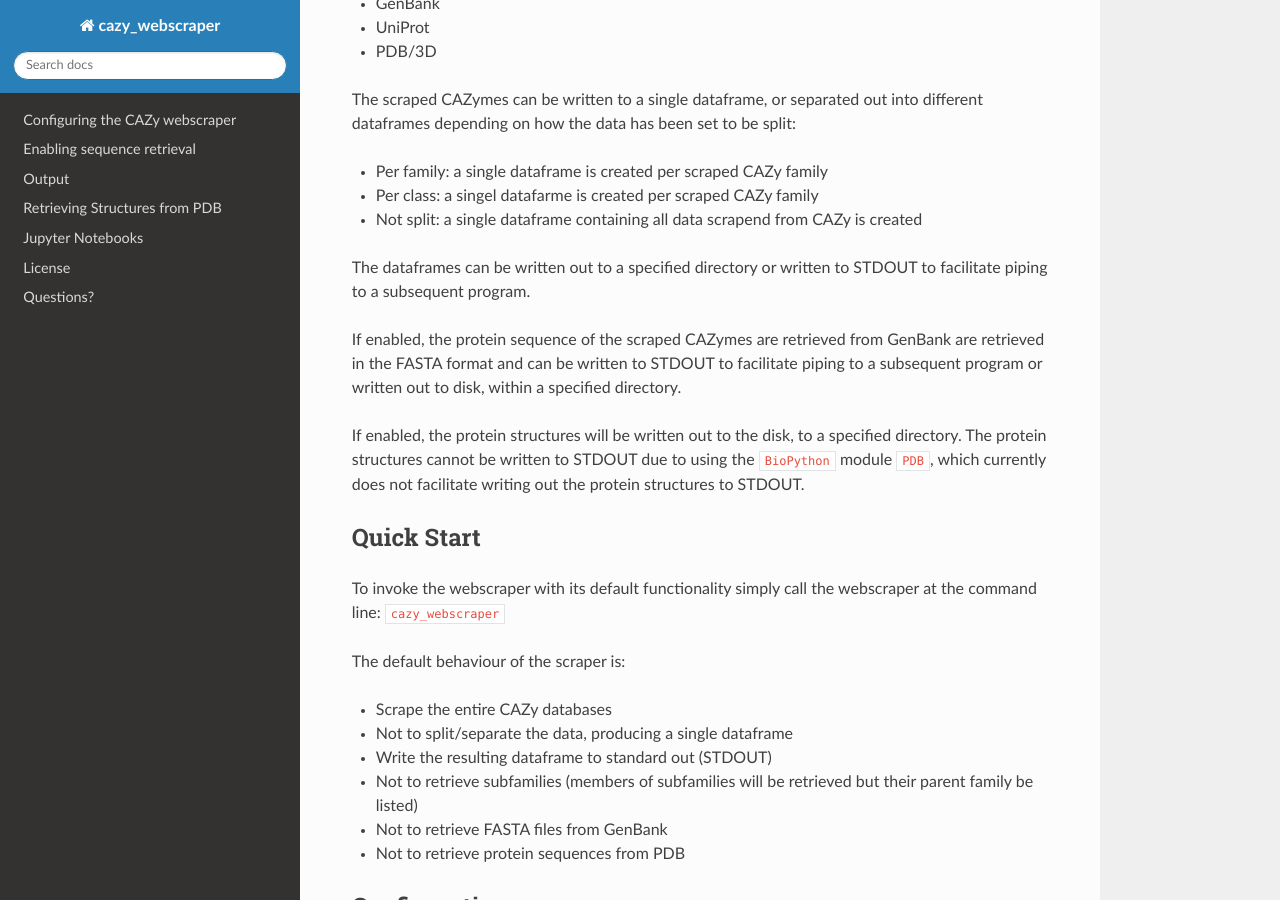
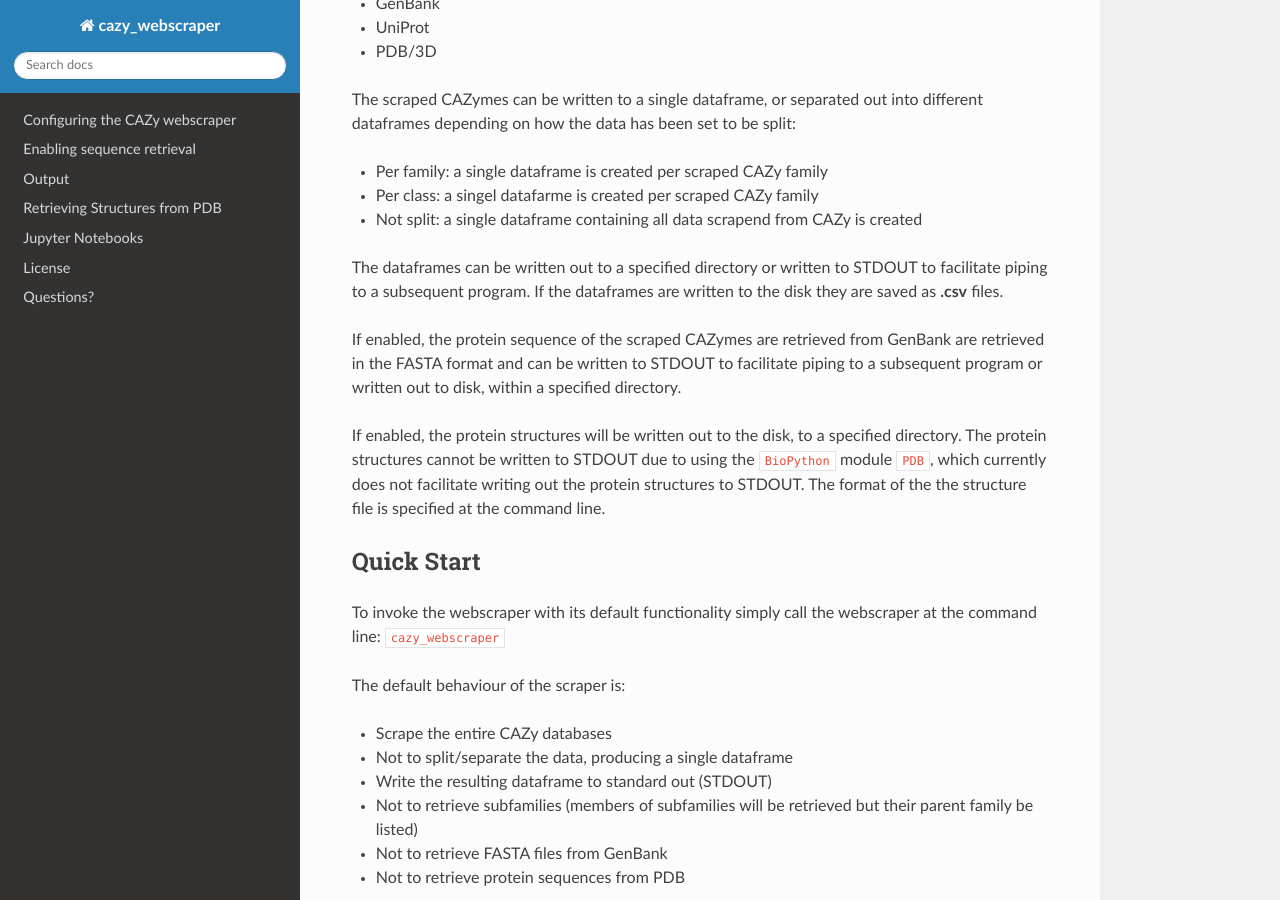
Before and after one commit to HobnobMancer/cazy_webscraper, a Sphinx documentation site: the page built from docs/source/index.rst, in a window 1280 px wide and 900 px high, scrolled down 2495 px. Built offline with Sphinx 7.4.7 and the Read the Docs theme 2.0.0, drawn with Linux system fonts in a browser that asks for light colours.

Commit message:
define output file formats

```diff
--- a/docs/source/index.rst
+++ b/docs/source/index.rst
@@ -115,7 +115,8 @@
 * Not split: a single dataframe containing all data scrapend from CAZy is created
 
 The dataframes can be written out to a specified directory or written to STDOUT to facilitate
-piping to a subsequent program.
+piping to a subsequent program. If the dataframes are written to the disk they are saved as
+**.csv** files.
 
 If enabled, the protein sequence of the scraped CAZymes are retrieved from GenBank are retrieved in
 the FASTA format and can be written to STDOUT to facilitate piping to a subsequent program or
@@ -123,7 +124,8 @@
 
 If enabled, the protein structures will be written out to the disk, to a specified directory. The
 protein structures cannot be written to STDOUT due to using the ``BioPython`` module ``PDB``,
-which currently does not facilitate writing out the protein structures to STDOUT.
+which currently does not facilitate writing out the protein structures to STDOUT. The format of the
+the structure file is specified at the command line.
 
 
 Quick Start
```
